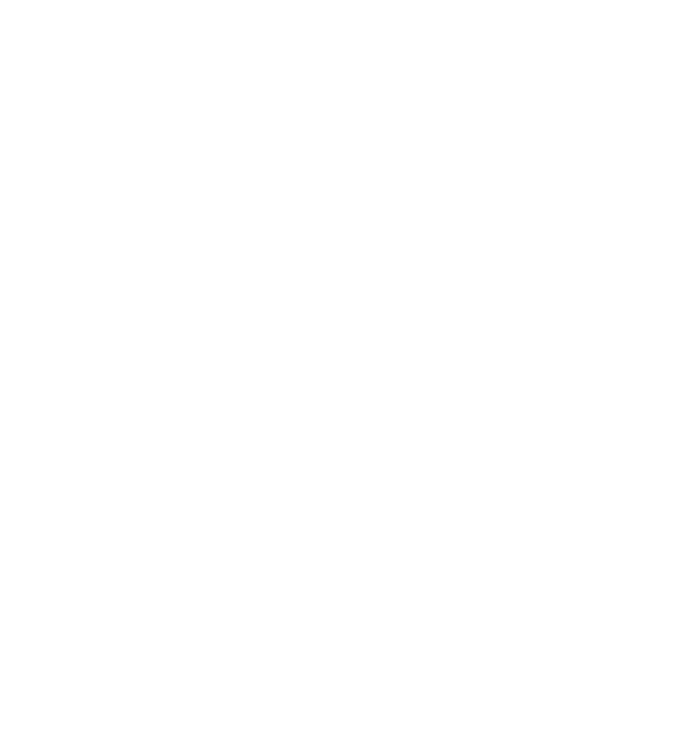
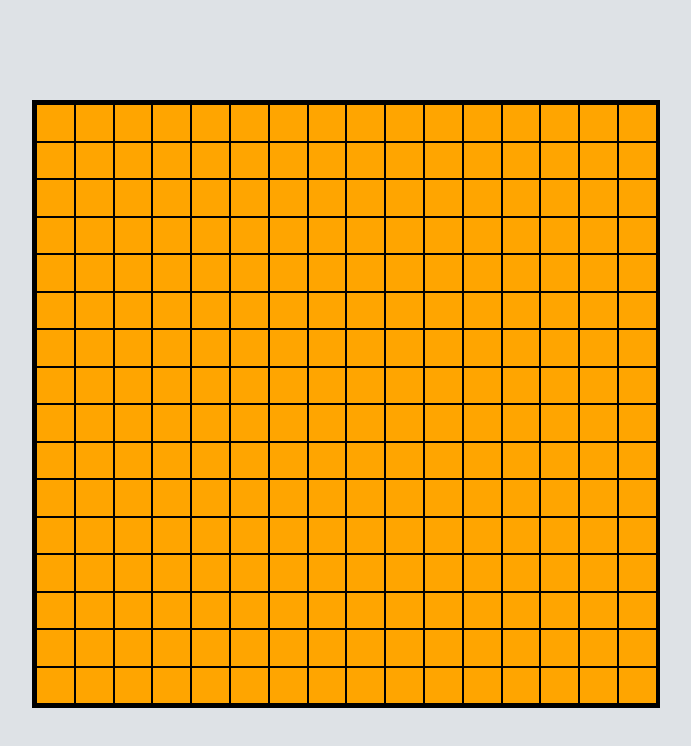
Before and after one commit to johncw90/Etch-a-sketch, a plain HTML site: page index.html in a window 1280 px wide. Shown: the whole page, without its empty margins (294-985 px from the left). Drawn offline with Linux system fonts and the light colour scheme.

Commit message:
Build grid

```diff
--- a/index.html
+++ b/index.html
@@ -4,7 +4,13 @@
     <meta charset="UTF-8" />
     <meta http-equiv="X-UA-Compatible" content="IE=edge" />
     <meta name="viewport" content="width=device-width, initial-scale=1.0" />
+    <link rel="stylesheet" href="style.css" />
     <title>Document</title>
   </head>
-  <body></body>
+  <body>
+    <div class="container">
+      <div class="grid"></div>
+    </div>
+    <script src="script.js"></script>
+  </body>
 </html>
--- /dev/null
+++ b/script.js
@@ -0,0 +1,11 @@
+let grid = document.querySelector(".grid");
+
+for (let i = 0; i < 256; i++) {
+  let box = document.createElement("div");
+  box.classList.add("box");
+  grid.appendChild(box);
+
+  box.addEventListener("mouseover", () => {
+    box.style.backgroundColor = "red";
+  });
+}
--- a/style.css
+++ b/style.css
@@ -0,0 +1,35 @@
+* {
+  margin: 0;
+  padding: 0;
+}
+body {
+  background-color: #dee2e6;
+}
+
+.container {
+  width: 100vw;
+  margin: 100px auto 0 auto;
+  text-align: center;
+}
+
+.grid {
+  background-color: black;
+  border: 4px solid black;
+  margin: 0 auto;
+  height: 600px;
+  width: 620px;
+  /* display: flex;
+  flex-wrap: wrap;
+  justify-content: space-between;
+  align-items: center; */
+
+  display: grid;
+  grid-template-columns: repeat(16, 38.8px);
+}
+
+.box {
+  /* width: 35px;
+  height: 35px; */
+  background-color: orange;
+  border: 1px solid black;
+}
```
